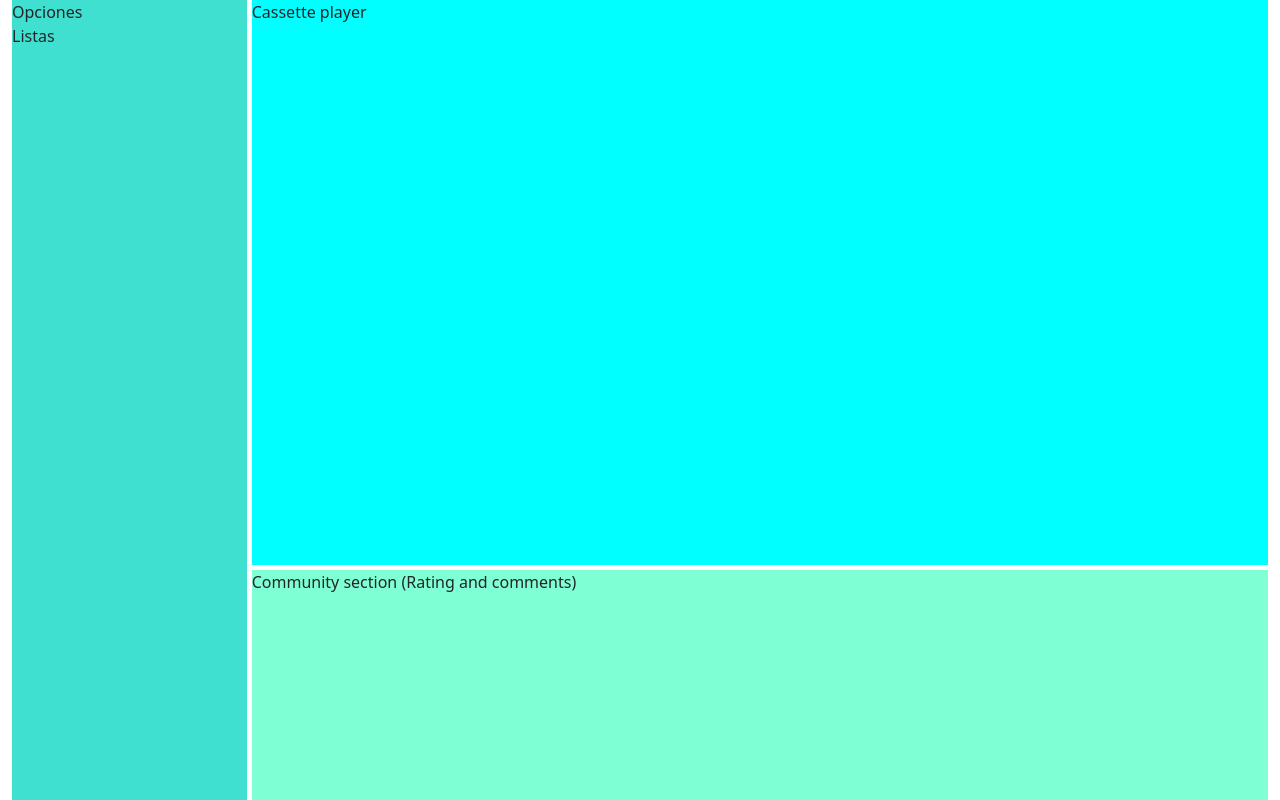
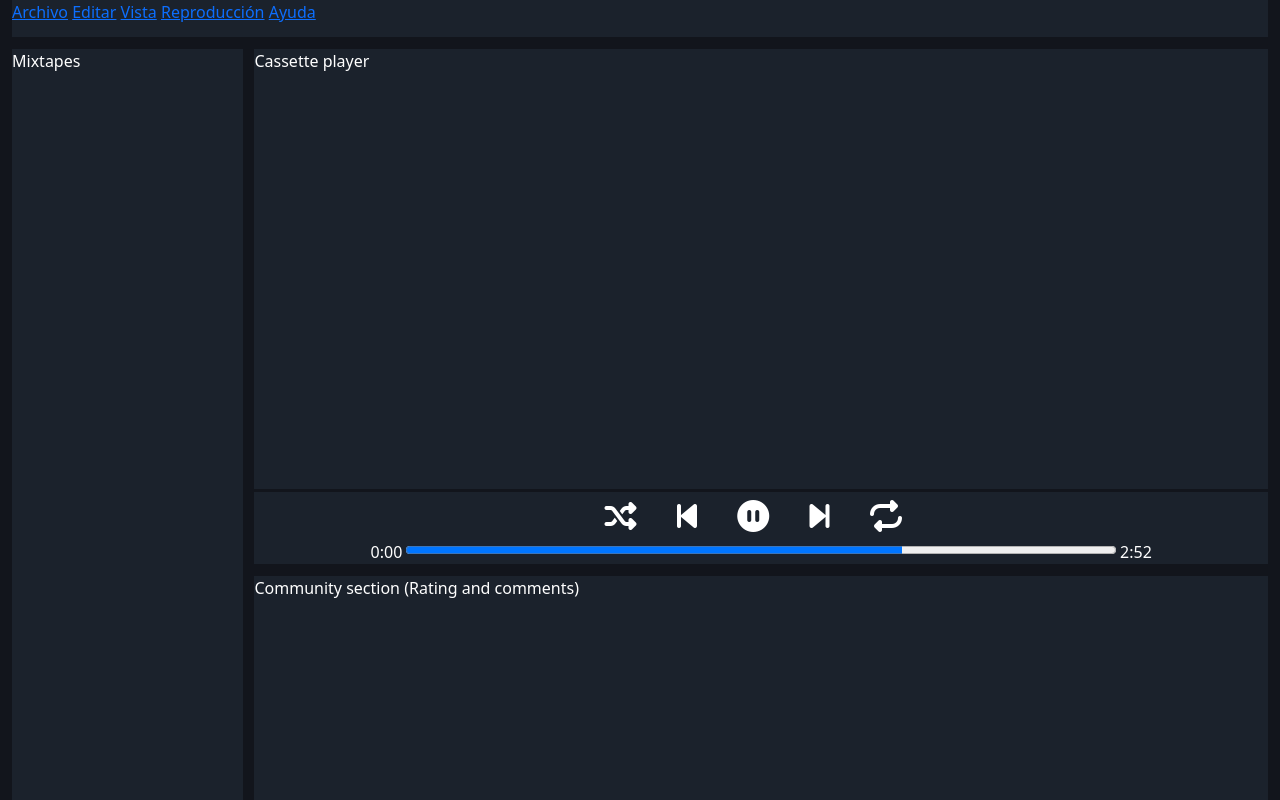
Before and after one commit to AndyDevX/mixtape_web_player, a PHP site: page / in a window 1280 px wide. Run offline with PHP 8.4, Linux system fonts and the light colour scheme.

Commit message:
Mejora de la interfaz y adición de íconos

```diff
--- a/index.html
+++ b/index.html
@@ -11,16 +11,37 @@
     </head>
 
     <div class="container-fluid">
+
+        <div id="navbar">
+            <a href="#">Archivo</a>
+            <a href="#">Editar</a>
+            <a href="#">Vista</a>
+            <a href="#">Reproducción</a>
+            <a href="#">Ayuda</a>
+        </div>
+
         <div id="mixtapes">
             <div>
-                Opciones
-            </div>
-            <div>
-                Listas
+                Mixtapes
             </div>
         </div>
-        <div id="cassette">Cassette player</div>
-        <div id="community">Community section (Rating and comments)</div>
+
+        <div id="cassette">
+            Cassette player
+            <div id="player_panel">
+                <div id="player_buttons">
+                    <i class="fa-solid fa-shuffle"></i> <i class="fa-solid fa-backward-step"></i> <i class="fa-solid fa-circle-pause"></i> <i class="fa-solid fa-circle-play" hidden></i> <i class="fa-solid fa-forward-step"></i> <i class="fa-solid fa-repeat"></i>
+                </div>
+                <div id="player_progress">
+                    0:00 <progress id="progress" max="100" value="70"></progress> 2:52
+                </div>
+            </div>
+        </div>
+
+        <div id="community">
+            Community section (Rating and comments)
+        </div>
+
     </div>
 
 </html>
--- a/static/style.css
+++ b/static/style.css
@@ -1,37 +1,63 @@
 .container-fluid {
+  background-color: #12151c;
+  color: white;
   display: grid;
   height: 100vh;
   grid-template-columns: 0.7fr 1fr 1fr 1fr;
   grid-template-rows: 0.2fr 1.5fr 1.2fr 1.2fr;
   grid-template-areas:
-  "mixtapes cassette cassette cassette"
+  "navbar navbar navbar navbar"
   "mixtapes cassette cassette cassette"
   "mixtapes cassette cassette cassette"
   "mixtapes community community community"
   ;
-  grid-gap: 0.3rem;
+  grid-gap: 0.7rem;
+}
+
+#navbar {
+  background-color: #1b222c;
+  grid-area: navbar;
 }
 
 #mixtapes {
-  background-color: turquoise;
+  background-color: #1b222c;
   grid-area: mixtapes;
 }
 
 #cassette {
-  background-color: aqua;
+  background-color: #1b222c;
   grid-area: cassette;
+  position: relative;
 }
 
 #community {
-  background-color: aquamarine;
+  background-color: #1b222c;
   grid-area: community;
 }
+
+#player_panel {
+  border-top: #12151c 3px solid;
+
+  position: absolute;
+  bottom: 0;
+  width: 100%;
+
+  text-align: center;
+}
+  #player_buttons {
+    font-size: xx-large;
+    letter-spacing: 1rem;
+  }
+  #progress {
+    width: 70%;
+  }
 
 @media only screen and (max-width:550px) {
   .container-fluid {
     grid-template-columns: 1fr;
-    grid-template-rows: 3fr .7fr 2.5fr;
+    grid-template-rows: 0.4fr 3fr .7fr 2.5fr;
     grid-template-areas:
+    "navbar"
     "cassette"
     "mixtapes"
     "community"
```
